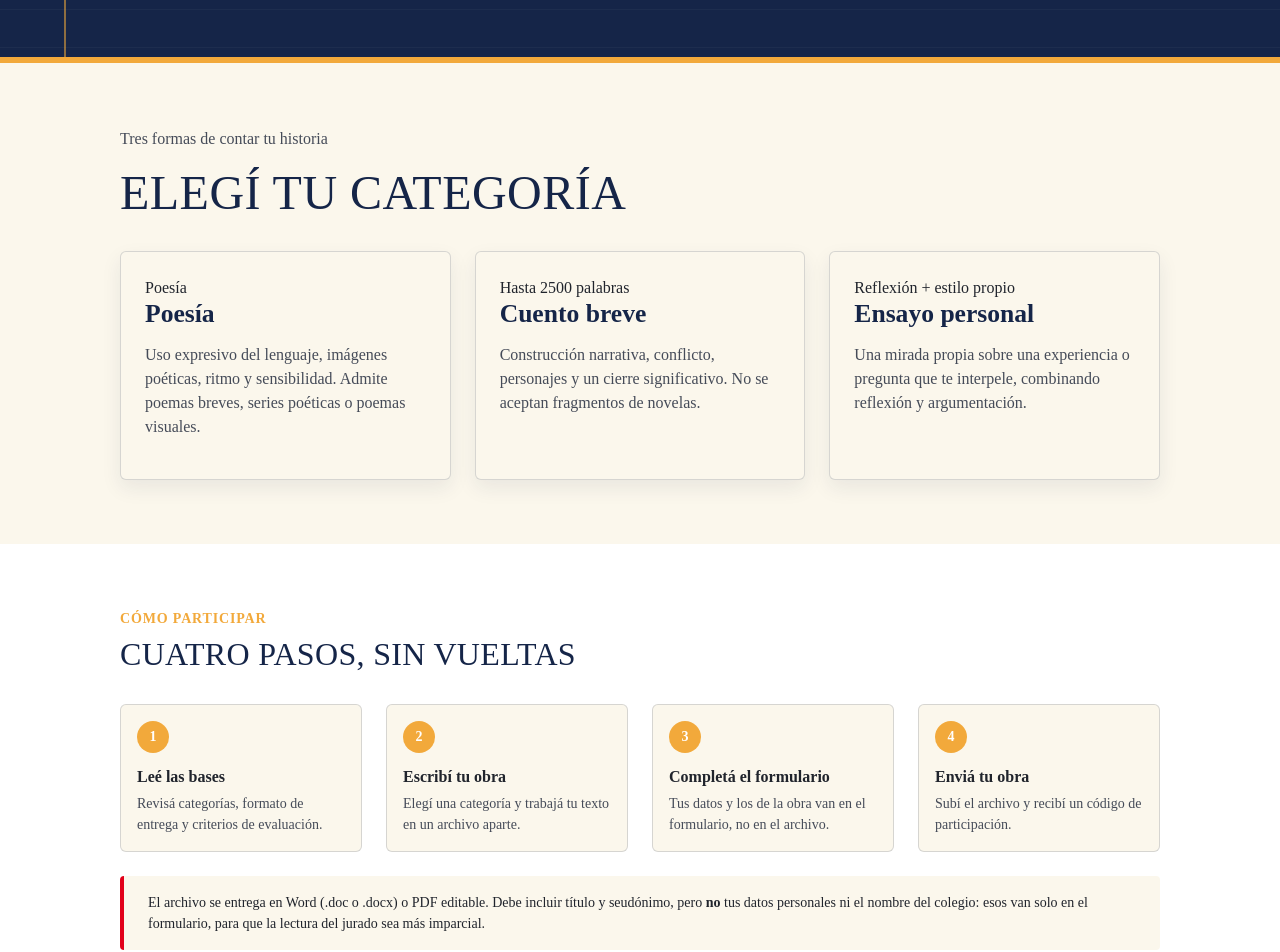
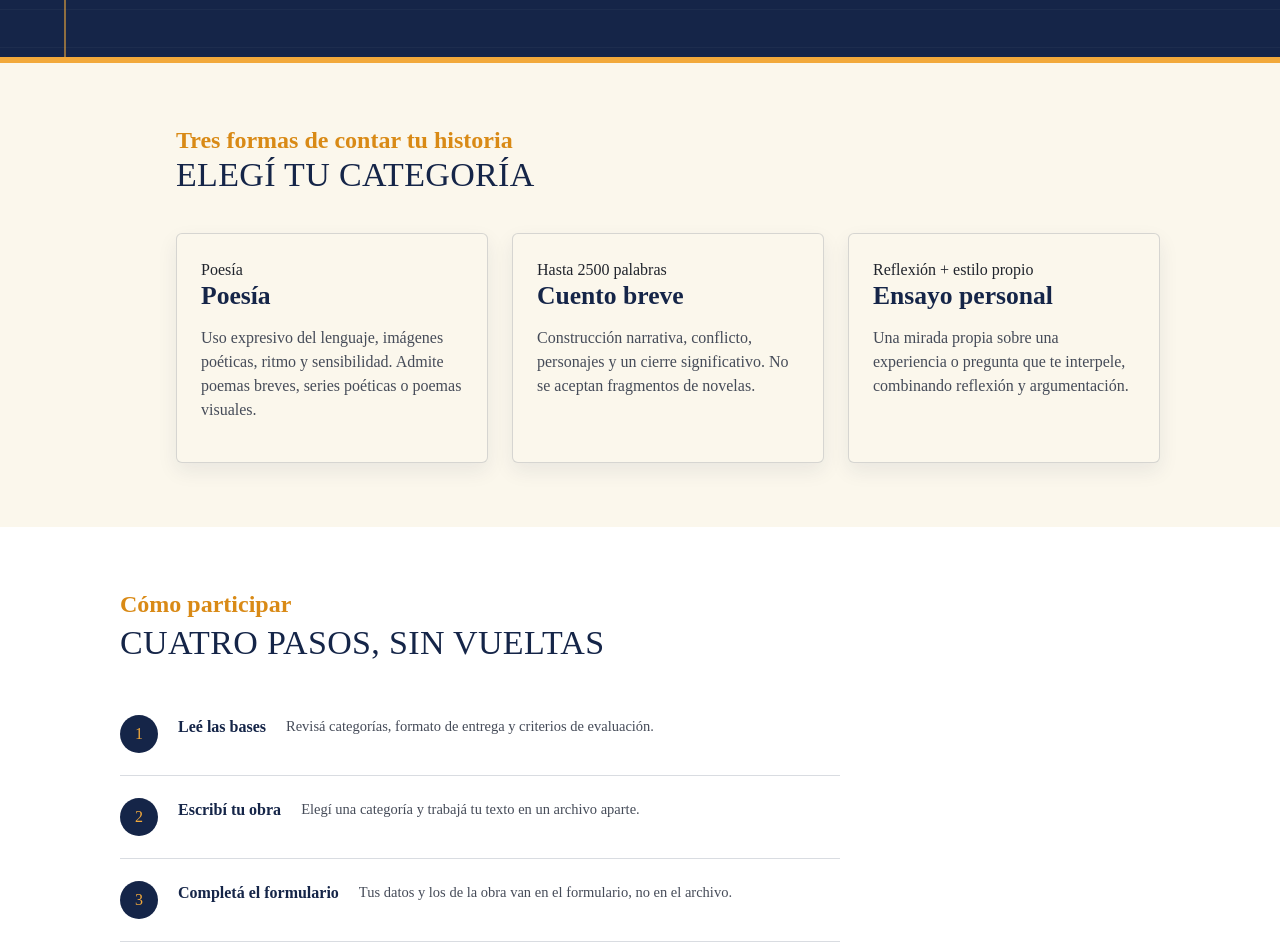
Before and after one commit to sophieblousson/voces-de-la-adolescencia, a Next.js app: page / in a window 1280 px wide. Shown: the part 780-1732 px from the top of the page. Built offline with nearby package versions, Linux system fonts and the light colour scheme.

Commit message:
Refactor home.module.css for improved styling

```diff
--- a/components/home/home.module.css
+++ b/components/home/home.module.css
@@ -1,20 +1,52 @@
+.sectionInner {
+  padding-left: 56px;
+}
+
+.sectionEyebrow {
+  margin: 0 0 4px;
+  color: var(--color-marigold-dark);
+  font-family: var(--font-script);
+  font-size: 24px;
+  font-weight: 700;
+  line-height: 1.1;
+}
+
+.sectionTitle {
+  margin: 0 0 40px;
+  color: var(--color-ink);
+  font-family: var(--font-display);
+  font-size: 34px;
+  font-weight: 400;
+  letter-spacing: 0.01em;
+  line-height: 1.05;
+  text-transform: uppercase;
+}
+
 .eyebrow {
-  font-size: var(--fs-sm);
-  font-weight: var(--fw-bold);
-  color: var(--color-accion-principal);
-  text-transform: uppercase;
-  letter-spacing: 0.06em;
   margin: 0 0 var(--space-2);
+  color: var(--color-marigold-dark);
+  font-family: var(--font-script);
+  font-size: 24px;
+  font-weight: 700;
+  line-height: 1.1;
 }
 
 .heading {
-  font-size: var(--fs-2xl);
-  margin: 0 0 var(--space-4);
+  margin: 0 0 var(--space-8);
+  color: var(--color-ink);
+  font-family: var(--font-display);
+  font-size: 34px;
+  font-weight: 400;
+  letter-spacing: 0.01em;
+  line-height: 1.05;
+  text-transform: uppercase;
 }
 
 .lead {
-  font-size: var(--fs-lg);
   max-width: 68ch;
+  color: #454b58;
+  font-size: 16px;
+  line-height: 1.6;
 }
 
 .grid {
@@ -37,6 +69,9 @@
   display: flex;
   gap: var(--space-3);
   align-items: flex-start;
+  color: #454b58;
+  font-size: 15px;
+  line-height: 1.55;
 }
 
 .bullet {
@@ -44,75 +79,99 @@
   width: 8px;
   height: 8px;
   border-radius: 50%;
-  background-color: var(--color-acento-pedagogico);
+  background-color: var(--color-sky);
   margin-top: 8px;
 }
 
 .steps {
-  display: grid;
-  grid-template-columns: repeat(4, 1fr);
-  gap: var(--space-6);
+  display: flex;
+  flex-direction: column;
+  gap: 0;
+  max-width: 720px;
   margin-top: var(--space-8);
 }
 
 .step {
-  background-color: var(--color-fondo);
-  border: 1px solid var(--color-borde);
-  border-radius: var(--radius-md);
-  padding: var(--space-4);
+  display: flex;
+  gap: 20px;
+  padding: 22px 0;
+  background: transparent;
+  border: 0;
+  border-bottom: 1px solid var(--color-line);
+  border-radius: 0;
+}
+
+.step:last-child {
+  border-bottom: none;
 }
 
 .stepNumber {
+  flex: none;
   display: inline-flex;
   align-items: center;
   justify-content: center;
-  width: 32px;
-  height: 32px;
+  width: 38px;
+  height: 38px;
+  margin-bottom: 0;
   border-radius: 50%;
-  background-color: var(--color-accion-principal);
-  color: #ffffff;
-  font-weight: var(--fw-bold);
-  font-size: var(--fs-sm);
-  margin-bottom: var(--space-3);
+  background-color: var(--color-ink);
+  color: var(--color-marigold);
+  font-family: var(--font-display);
+  font-size: 16px;
+  font-weight: 400;
 }
 
 .stepTitle {
-  font-weight: var(--fw-bold);
-  color: var(--color-texto-principal);
-  margin: 0 0 var(--space-1);
+  margin: 0 0 4px;
+  color: var(--color-ink);
+  font-size: 16px;
+  font-weight: 700;
 }
 
 .stepText {
-  font-size: var(--fs-sm);
   margin: 0;
+  color: #454b58;
+  font-size: 14.5px;
+  line-height: 1.55;
 }
 
 .calloutBox {
+  max-width: 760px;
   margin-top: var(--space-6);
-  padding: var(--space-4) var(--space-6);
-  border-left: 4px solid var(--color-rojo);
-  background-color: var(--color-fondo);
-  border-radius: var(--radius-sm);
+  padding: 16px 20px;
+  border-left: 3px solid var(--color-marigold-dark);
+  background: #fbf1dd;
+  border-radius: 0 var(--radius-sm) var(--radius-sm) 0;
 }
 
 .calloutBox p {
   margin: 0;
-  font-size: var(--fs-sm);
-  color: var(--color-texto-principal);
+  color: #5c4a1f;
+  font-size: 14px;
+  line-height: 1.55;
 }
 
-@media (max-width: 800px) {
+@media (max-width: 820px) {
+  .sectionInner {
+    padding-left: 20px;
+  }
+
   .grid {
     grid-template-columns: 1fr;
-  }
-
-  .steps {
-    grid-template-columns: 1fr 1fr;
   }
 }
 
 @media (max-width: 480px) {
-  .steps {
-    grid-template-columns: 1fr;
+  .sectionInner {
+    padding-left: 0;
+  }
+
+  .sectionTitle,
+  .heading {
+    font-size: 28px;
+  }
+
+  .step {
+    gap: 14px;
   }
 }
```
